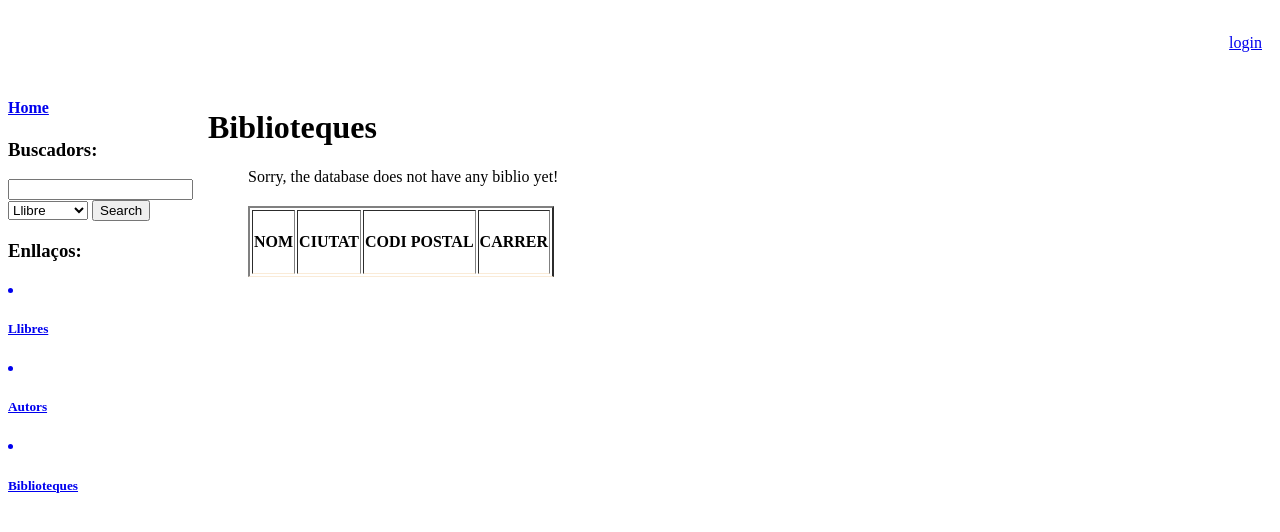
After one commit to judithvillanueva/ModelsDeProces, a Django app: page /Biblioteca/biblioteques/ in a window 1280 px wide. The commit adds this page. Shown: the top 532 px of the page. Run offline with Django 3.2, Linux system fonts and the light colour scheme; data that the repository does not hold is empty; some libraries are stand-ins or nearby versions.

Commit message:
links a llistats fets

```diff
--- a/recursosBiblio/static/style/base.css
+++ b/recursosBiblio/static/style/base.css
@@ -27,3 +27,7 @@ textarea, input[type=number], input[type=url]
     height: 1.25em;
     width: 25em;
 }
+
+table, tr, td {
+    border-bottom: antiquewhite 1px solid;
+}
--- a/recursosBiblio/templates/recursosBiblio/base.html
+++ b/recursosBiblio/templates/recursosBiblio/base.html
@@ -22,6 +22,9 @@
     </div>
     <div id="sidebar">
         {%  block  sidebar  %}
+        <a href="{%  url  'recursosBiblio:home'  %}">
+            <h4>Home</h4>
+        </a>
         <h3>Buscadors:</h3>
         <form action="{%  url  'recursosBiblio:buscador'  %}" method="post" >
             {% csrf_token %}
@@ -36,6 +39,12 @@
         <h3>Enllaços: </h3>
         <a href="{%  url  'recursosBiblio:llibres'  %}">
             <li><h5>Llibres</h5></li>
+        </a>
+        <a href="{%  url  'recursosBiblio:autors'  %}">
+            <li><h5>Autors</h5></li>
+        </a>
+        <a href="{%  url  'recursosBiblio:biblioteques'  %}">
+            <li><h5>Biblioteques</h5></li>
         </a>
         {%  endblock  %}
     </div>
--- /dev/null
+++ b/recursosBiblio/templates/recursosBiblio/biblioteques.html
@@ -0,0 +1,29 @@
+{% extends "recursosBiblio/base.html" %}
+{% block title %}
+- BIBLIOTEQUES
+{% endblock %}
+{% block content %}
+<h1>
+    Biblioteques
+</h1>
+<ul>
+    <table class="egt" border="2">
+        <tr>
+            <td>  <h4>NOM </h4> </td>
+            <td>  <h4>CIUTAT </h4> </td>
+            <td>  <h4>CODI POSTAL </h4> </td>
+            <td>  <h4>CARRER </h4> </td>
+        </tr>
+        {% for biblio in biblios %}
+        <tr>
+            <td>  {{ biblio.nom}}  </td>
+            <td>  {{ biblio.ciutat}}  </td>
+            <td>  {{ biblio.codi_postal}}  </td>
+            <td>  {{ biblio.carrer}}  </td>
+        </tr>
+    </table>
+    {% empty %} Sorry, the database does not have any biblio yet!
+    {% endfor %}
+
+</ul>
+{% endblock %}
--- a/recursosBiblio/templates/recursosBiblio/home.html
+++ b/recursosBiblio/templates/recursosBiblio/home.html
@@ -10,9 +10,9 @@
     Últims llibres publicats:
 </h3>
 <ul>
-    {% for Book in llibres %} [:5]
-    <li>{{Book.ISBN}} - {{ Book.titol}}</li>
-    {% empty %} <li> Sorry, the database does not have any Books yet!</li>
+    {% for Book in llibres %}
+    {{Book.ISBN}} - {{ Book.titol}} - {{ Book.genere}}
+    {% empty %} Sorry, the database does not have any Books yet!
     {% endfor %}
 
 </ul>
--- a/recursosBiblio/urls.py
+++ b/recursosBiblio/urls.py
@@ -10,7 +10,7 @@ urlpatterns = [
     url(r'^$',
         ListView.as_view(
             queryset=Book.objects.all(),            #bases de dades
-            context_object_name = 'home',       #nom del diccionari
+            context_object_name = 'llibres',       #nom del diccionari
             template_name='recursosBiblio/home.html'), #posem el nom del html i on ho va a buscar
         name='home'),
 
@@ -24,4 +24,18 @@ urlpatterns = [
             context_object_name='llibres',  # nom del diccionari
             template_name='recursosBiblio/llibres.html'),  # posem el nom del html i on ho va a buscar
         name='llibres'),
+
+    url(r'^autors/$',
+        ListView.as_view(
+            queryset=Author.objects.all(),  # bases de dades
+            context_object_name='autors',  # nom del diccionari
+            template_name='recursosBiblio/autors.html'),  # posem el nom del html i on ho va a buscar
+        name='autors'),
+
+    url(r'^biblioteques/$',
+        ListView.as_view(
+            queryset=Biblioteca.objects.all(),  # bases de dades
+            context_object_name='biblios',  # nom del diccionari
+            template_name='recursosBiblio/biblioteques.html'),  # posem el nom del html i on ho va a buscar
+        name='biblioteques'),
 ]
```
Also changed, not shown: recursosBiblio/templates/recursosBiblio/autors.html (added, +28 -0 lines), recursosBiblio/templates/recursosBiblio/llibres.html (+21 -4 lines).
